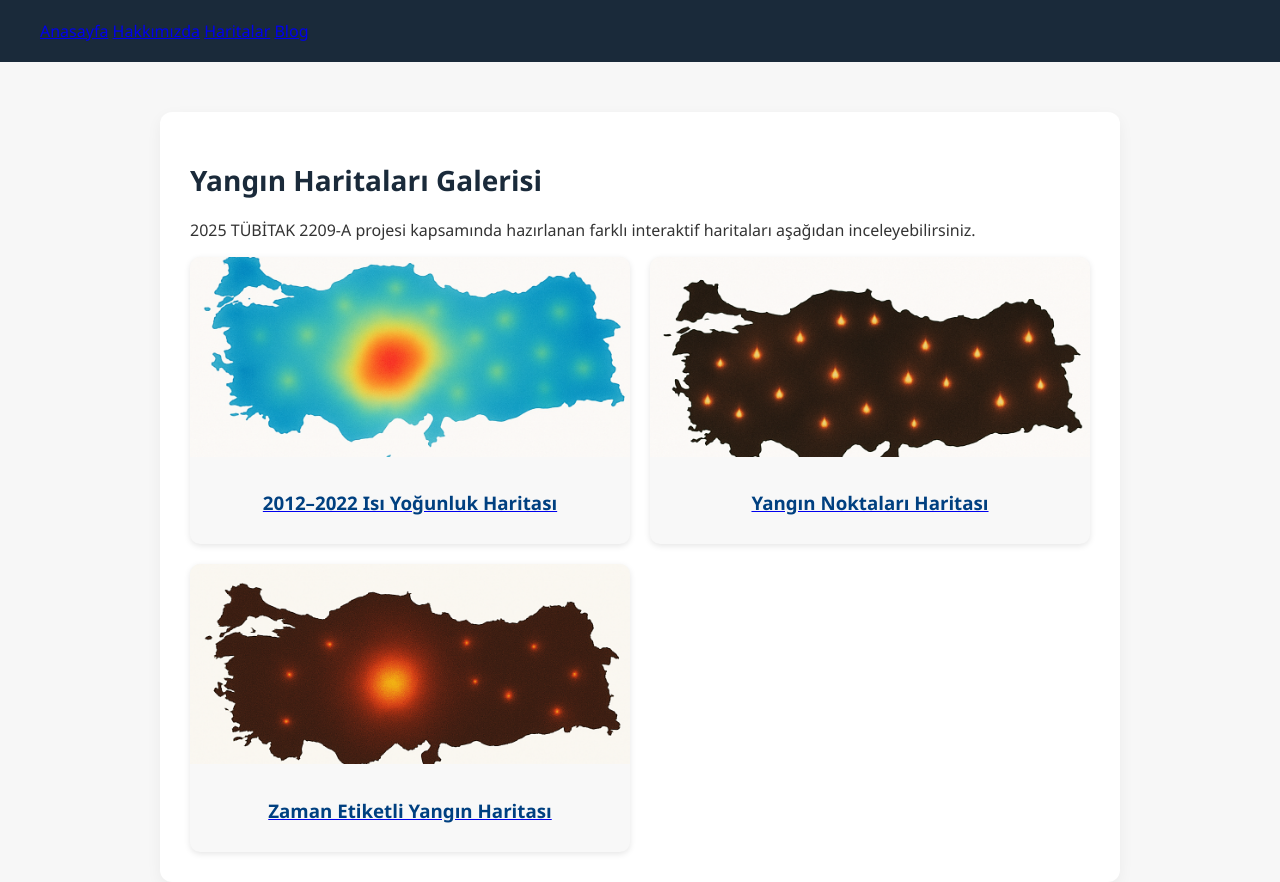
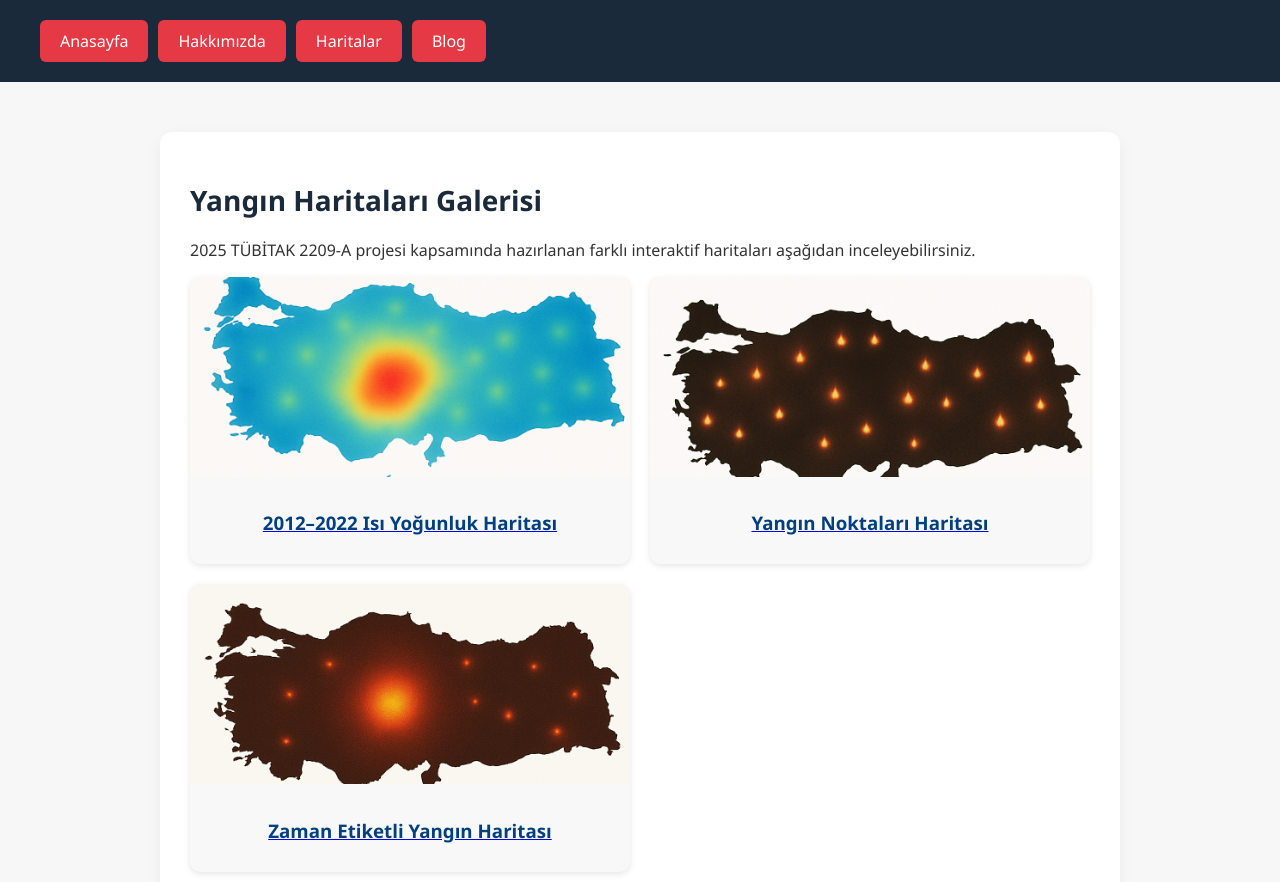
Before and after one commit to Monierrioir/tubitak-firmap-site, a plain HTML site: page haritalar.html in a window 1280 px wide. Drawn offline with Linux system fonts and the light colour scheme.

Commit message:
Update haritalar.html

```diff
--- a/haritalar.html
+++ b/haritalar.html
@@ -9,13 +9,13 @@
 
   <!-- Modern Butonlu Navbar -->
   <header class="navbar">
-    <nav class="nav-buttons">
-      <a href="index.html">Anasayfa</a>
-      <a href="hakkimizda.html">Hakkımızda</a>
-      <a href="haritalar.html">Haritalar</a>
-      <a href="blog.html">Blog</a>
-    </nav>
-  </header>
+  <nav class="navbar-right nav-buttons">
+    <a href="../index.html" class="nav-button">Anasayfa</a>
+    <a href="../hakkimizda.html" class="nav-button">Hakkımızda</a>
+    <a href="../haritalar.html" class="nav-button">Haritalar</a>
+    <a href="../blog.html" class="nav-button">Blog</a>
+  </nav>
+</header>
 
   <main class="container">
     <h1>Yangın Haritaları Galerisi</h1>
```
